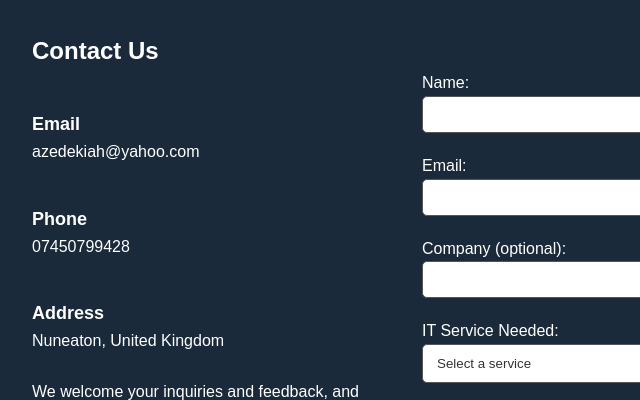
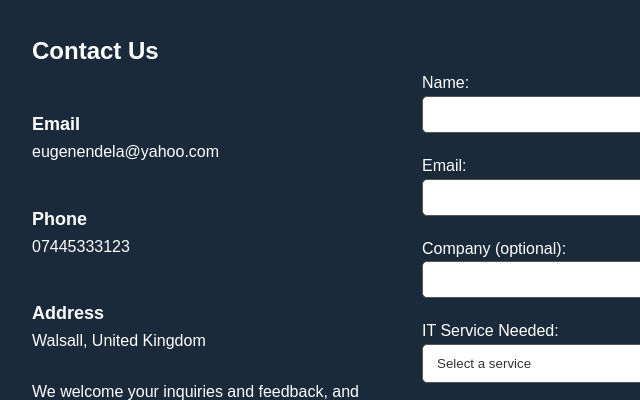
Before and after one commit to asukulu/IT-Consultant, a plain HTML site: page index.html in a window 1280 px wide. Shown: the part 2380-2780 px from the top of the page, 48-688 px from the left. Drawn offline with Linux system fonts and the light colour scheme.

Commit message:
Updated contact details

```diff
--- a/index.html
+++ b/index.html
@@ -158,11 +158,11 @@
                 <div class="contact-content">
                     <div class="contact-info">
                         <h3>Email</h3>
-                        <p>azedekiah@yahoo.com</p>
+                        <p>eugenendela@yahoo.com</p>
                         <h3>Phone</h3>
-                        <p>07450799428</p>
+                        <p>07445333123</p>
                         <h3>Address</h3>
-                        <p>Nuneaton, United Kingdom</p>
+                        <p>Walsall, United Kingdom</p>
                         <br>
                         <p>We welcome your inquiries and feedback, and look forward to assisting you with your technology needs.</p></br>
                     </div>
```
